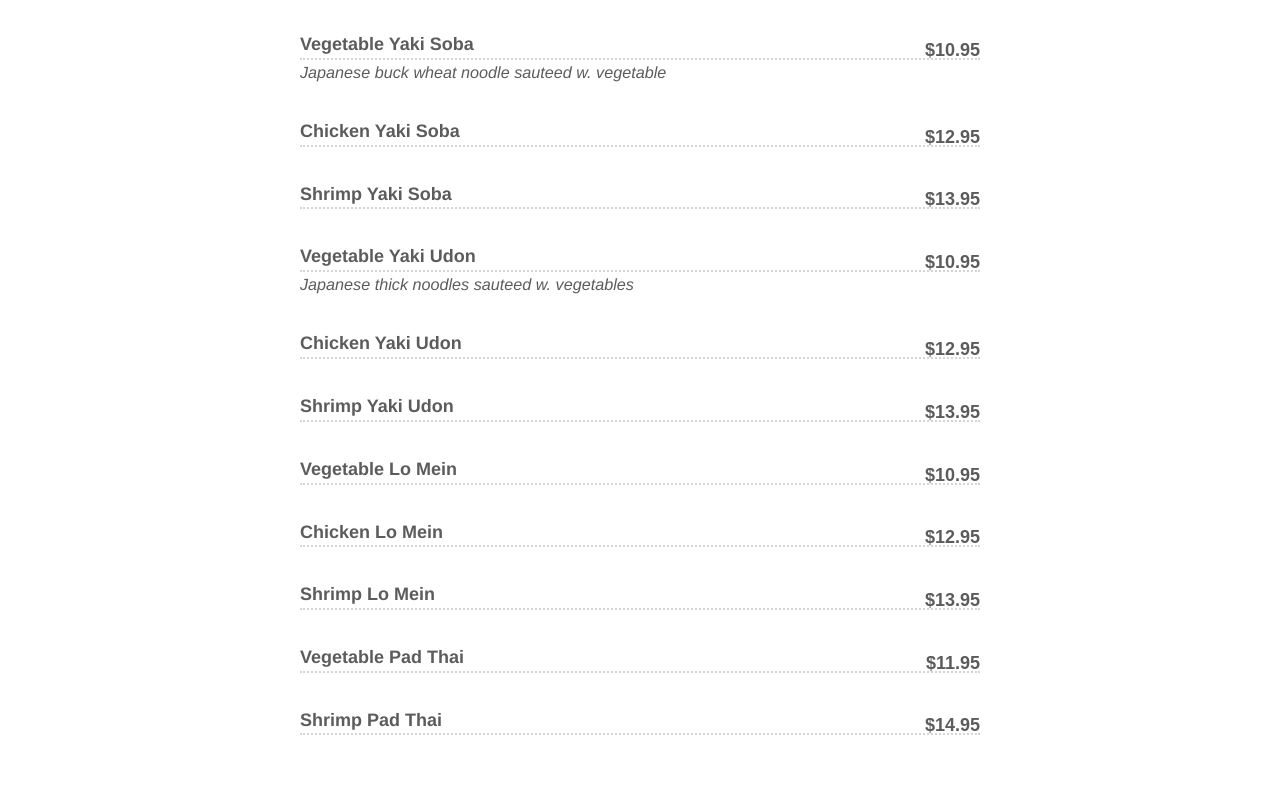
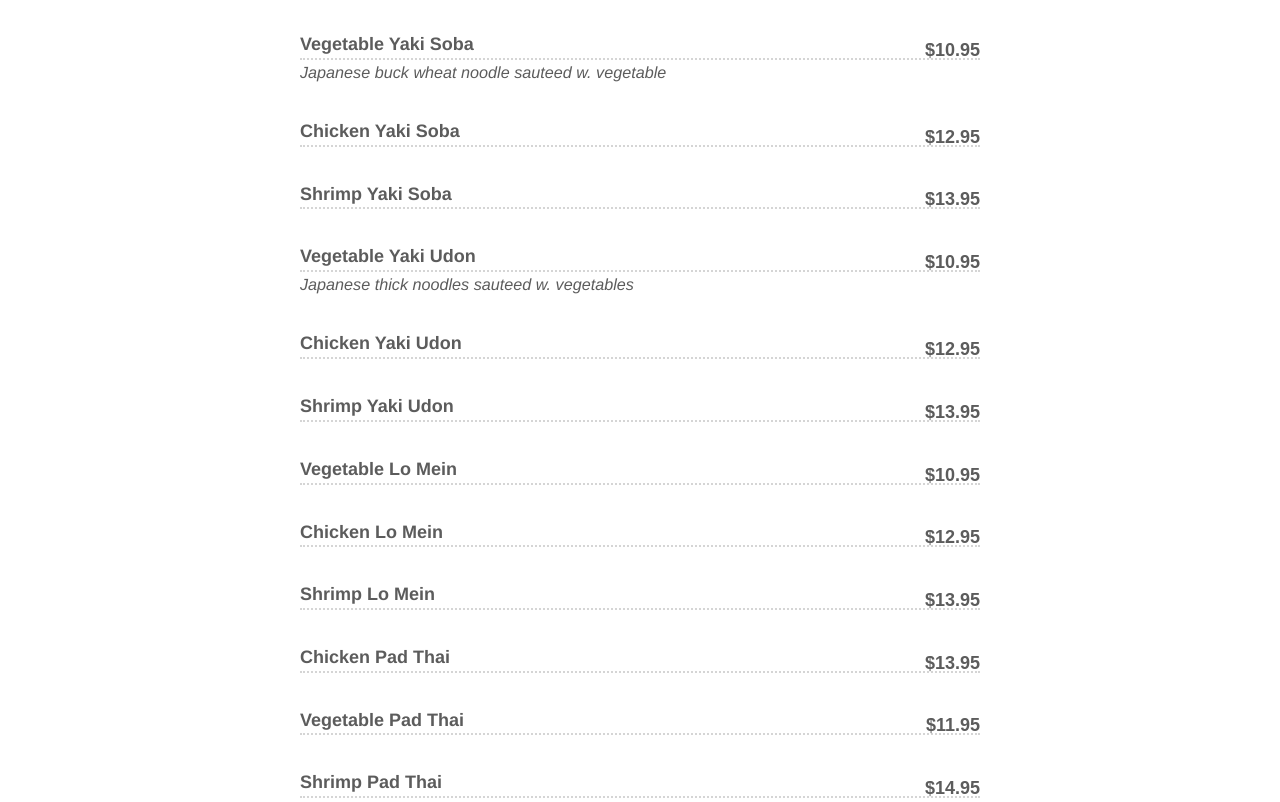
Before and after one commit to PYang88/PYang88.github.io, a plain HTML site: page noodles.html in a window 1280 px wide. Shown: the part 220-1022 px from the top of the page. Before the commit the page ends 959 px from the top, so only its background shows below. Drawn offline with nearby package versions, Linux system fonts and the light colour scheme.

Commit message:
added item

```diff
--- a/noodles.html
+++ b/noodles.html
@@ -125,6 +125,14 @@
 			</div>
 			<div class="menu-item">
 				<div class="menu-item-name">
+					Chicken Pad Thai
+				</div>
+				<div class="menu-item-price">
+					$13.95
+				</div>
+			</div>
+			<div class="menu-item">
+				<div class="menu-item-name">
 					Vegetable Pad Thai
 				</div>
 				<div class="menu-item-price">
```
